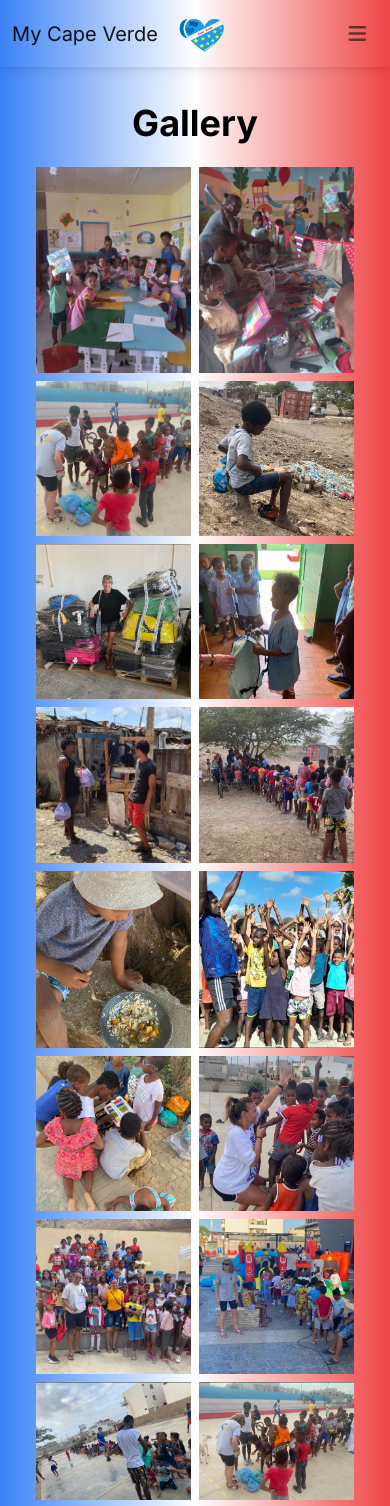
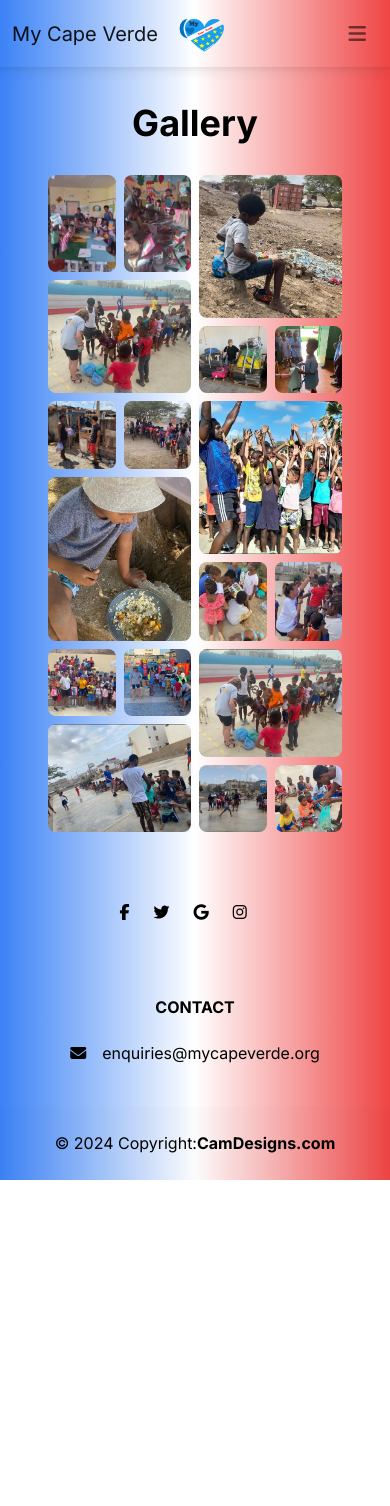
Before and after one commit to jacam666/capeverde, a Next.js app: page /galleryPage in a window 390 px wide. Shown: the top 1506 px of the page. After the commit the page ends 1180 px from the top, so only its background shows below. Built offline with nearby package versions, Linux system fonts and the light colour scheme.

Commit message:
added react modal to gallery page

```diff
--- a/package.json
+++ b/package.json
@@ -17,17 +17,19 @@
     "clsx": "^2.1.1",
     "lucide-react": "^0.378.0",
     "mdb-react-ui-kit": "^8.0.0",
-    "next": "14.2.3",
+    "next": "^14.2.4",
     "react": "^18",
     "react-bootstrap": "^2.10.2",
     "react-dom": "^18",
     "react-markdown": "^9.0.1",
+    "react-modal": "^3.16.1",
     "tailwind-merge": "^2.3.0"
   },
   "devDependencies": {
     "@types/node": "^20",
     "@types/react": "^18",
     "@types/react-dom": "^18",
+    "@types/react-modal": "^3.16.3",
     "eslint": "^8",
     "eslint-config-next": "14.2.3",
     "postcss": "^8",
--- a/src/app/components/ResponsiveNavbar.tsx
+++ b/src/app/components/ResponsiveNavbar.tsx
@@ -40,7 +40,7 @@ export default function ResponsiveNavbar() {
                         <MDBNavbarLink className='text-black' href='./donatePage'>Donate</MDBNavbarLink>
                         <MDBNavbarLink className='text-black' href='./galleryPage'>Gallery</MDBNavbarLink>
                         <MDBNavbarLink className='text-black' href='./ourTeam'>Our Team</MDBNavbarLink>
-                        {/* <MDBNavbarLink className='text-black' href='./blogPage'>Blog</MDBNavbarLink> */}
+                        <MDBNavbarLink className='text-black' href='./blogPage'>Blog</MDBNavbarLink>
                     </MDBNavbarNav>
                 </MDBCollapse>
             </MDBContainer>
--- a/src/app/donatePage/page.tsx
+++ b/src/app/donatePage/page.tsx
@@ -1,7 +1,7 @@
 import 'mdb-react-ui-kit/dist/css/mdb.min.css';
 import ResponsiveNavbar from "../components/ResponsiveNavbar"
 import DonateButton from '../components/DonateButton';
-import Footer from '../components/Footer';
+//import Footer from '../components/Footer';
 import SmallerFooter from '../components/SmallerFooter';
 
 
--- a/src/app/galleryPage/page.tsx
+++ b/src/app/galleryPage/page.tsx
@@ -1,106 +1,157 @@
+"use client"
+
+import React, { useState } from 'react';
 import ResponsiveNavbar from "../components/ResponsiveNavbar";
 import SmallerFooter from "../components/SmallerFooter";
+import Modal from 'react-modal';
+
+Modal.setAppElement(document.body); // Use document.body if #__next does not exist
+
+const customStyles = {
+    content: {
+        top: '50%',
+        left: '50%',
+        right: 'auto',
+        bottom: 'auto',
+        marginRight: '-50%',
+        transform: 'translate(-50%, -50%)',
+    },
+};
 
 export default function Gallery() {
+    const [modalIsOpen, setIsOpen] = useState(false);
+    const [selectedImage, setSelectedImage] = useState('');
+
+    function openModal(imageSrc: string) {
+        setSelectedImage(imageSrc);
+        setIsOpen(true);
+    }
+
+    function closeModal() {
+        setIsOpen(false);
+        setSelectedImage('');
+    }
+
+    const images = [
+        "/images/gallery13.jpg",
+        "/images/WhatsApp Image 2024-05-19 at 11.31.19_a0b6af57.jpg",
+        "images/gallery14.jpg",
+        "/images/gallery15.jpg",
+        "/images/WhatsApp Image gallery.jpg",
+        "/images/WhatsApp Image 2024-05-19 at 11.24.jpg",
+        "/images/shanty.jpg",
+        "/images/gallery1.jpg",
+        "/images/gallery2.jpg",
+        "/images/gallery3.jpg",
+        "/images/gallery4.jpg",
+        "/images/gallery5.jpg",
+        "/images/gallery6.jpg",
+        "/images/gallery7.jpg",
+        "/images/gallery8.jpg",
+        "/images/gallery9.jpg",
+        "/images/gallery10.jpg",
+        "/images/gallery11.jpg"
+    ];
+
     return (
-        <div className=" bg-gradient-to-r from-blue-500 via-white to-red-500">
+        <div className="bg-gradient-to-r from-blue-500 via-white to-red-500">
             <ResponsiveNavbar />
-            <div className="p-9  bg-gradient-to-r from-blue-500 via-white to-red-500">
-                <h1 className="text-4xl font-bold text-black mb-4 text-center">Gallery</h1>
-                <div className="grid grid-cols-2 gap-2">
-                    <div className="flex justify-center">
-                        <div className="image-container">
-                            <img src="/images/gallery13.jpg" alt="Image 1" className="max-w-full " />
+            <div className="p-9 bg-gradient-to-r from-blue-500 via-white to-red-500">
+                <h1 className="text-4xl sm:text-6xl lg:text-7xl font-bold text-black mb-4 text-center">Gallery</h1>
+                <div className="container mx-auto sm:px-5 py-2 lg:px-32 lg:pt-12">
+                    <div className="-m-1 flex flex-wrap md:-m-2">
+                        <div className="flex w-1/2 flex-wrap">
+                            {images.slice(0, 3).map((src, index) => (
+                                <div key={index} className={`w-${index === 2 ? "full" : "1/2"} p-1 md:p-2`}>
+                                    <img
+                                        alt="gallery"
+                                        className="block h-full w-full rounded-lg object-cover object-center cursor-pointer"
+                                        src={src}
+                                        onClick={() => openModal(src)}
+                                    />
                                 </div>
+                            ))}
                         </div>
-                    <div className="flex justify-center">
-                        <div className="image-container">
-                            <img src="/images/WhatsApp Image 2024-05-19 at 11.31.19_a0b6af57.jpg" alt="image-2" className="max-w-full " />
+                        <div className="flex w-1/2 flex-wrap">
+                            {images.slice(3, 6).map((src, index) => (
+                                <div key={index} className={`w-${index === 0 ? "full" : "1/2"} p-1 md:p-2`}>
+                                    <img
+                                        alt="gallery"
+                                        className="block h-full w-full rounded-lg object-cover object-center cursor-pointer"
+                                        src={src}
+                                        onClick={() => openModal(src)}
+                                    />
                                 </div>
+                            ))}
                         </div>
-                    <div className="flex justify-center">
-                        <div className="image-container">
-                            <img src="images/gallery14.jpg" alt="Image 4" className="max-w-full " />
+                        <div className="flex w-1/2 flex-wrap">
+                            {images.slice(6, 9).map((src, index) => (
+                                <div key={index} className={`w-${index === 2 ? "full" : "1/2"} p-1 md:p-2`}>
+                                    <img
+                                        alt="gallery"
+                                        className="block h-full w-full rounded-lg object-cover object-center cursor-pointer"
+                                        src={src}
+                                        onClick={() => openModal(src)}
+                                    />
                                 </div>
+                            ))}
                         </div>
-                    <div className="flex justify-center">
-                        <div className="image-container">
-                            <img src="/images/gallery15.jpg" alt="Image 5" className="max-w-full " />
+                        <div className="flex w-1/2 flex-wrap">
+                            {images.slice(9, 12).map((src, index) => (
+                                <div key={index} className={`w-${index === 0 ? "full" : "1/2"} p-1 md:p-2`}>
+                                    <img
+                                        alt="gallery"
+                                        className="block h-full w-full rounded-lg object-cover object-center cursor-pointer"
+                                        src={src}
+                                        onClick={() => openModal(src)}
+                                    />
                                 </div>
+                            ))}
                         </div>
-                    <div className="flex justify-center">
-                        <div className="image-container">
-                            <img src="/images/WhatsApp Image gallery.jpg" alt="Image 6" className="max-w-full " />
+                        <div className="flex w-1/2 flex-wrap">
+                            {images.slice(12, 15).map((src, index) => (
+                                <div key={index} className={`w-${index === 2 ? "full" : "1/2"} p-1 md:p-2`}>
+                                    <img
+                                        alt="gallery"
+                                        className="block h-full w-full rounded-lg object-cover object-center cursor-pointer"
+                                        src={src}
+                                        onClick={() => openModal(src)}
+                                    />
                                 </div>
+                            ))}
                         </div>
-                    <div className="flex justify-center">
-                        <div className="image-container">
-                            <img src="/images/WhatsApp Image 2024-05-19 at 11.24.jpg" alt="Image 8" className="max-w-full " />
+                        <div className="flex w-1/2 flex-wrap">
+                            {images.slice(15, 18).map((src, index) => (
+                                <div key={index} className={`w-${index === 0 ? "full" : "1/2"} p-1 md:p-2`}>
+                                    <img
+                                        alt="gallery"
+                                        className="block h-full w-full rounded-lg object-cover object-center cursor-pointer"
+                                        src={src}
+                                        onClick={() => openModal(src)}
+                                    />
                                 </div>
-                    </div>
-                    <div className="flex justify-center">
-                        <div className="image-container">
-                            <img src="/images/shanty.jpg" alt="Image 12" className="max-w-full " />
-                        </div>
-                    </div>
-                    <div className="flex justify-center">
-                        <div className="image-container">
-                            <img src="/images/gallery1.jpg" alt="Image 13" className="max-w-full " />
-                        </div>
-                    </div>
-                    <div className="flex justify-center">
-                        <div className="image-container">
-                            <img src="/images/gallery2.jpg" alt="Image 15" className="max-w-full " />
-                        </div>
-                    </div>
-                    <div className="flex justify-center">
-                        <div className="image-container">
-                            <img src="/images/gallery3.jpg" alt="Image 16" className="max-w-full " />
-                        </div>
-                    </div>
-                    <div className="flex justify-center">
-                        <div className="image-container">
-                            <img src="/images/gallery4.jpg" alt="Image 17" className="max-w-full " />
-                        </div>
-                    </div>
-                    <div className="flex justify-center">
-                        <div className="image-container">
-                            <img src="/images/gallery5.jpg" alt="Image 18" className="max-w-full " />
-                        </div>
-                    </div>
-                    <div className="flex justify-center">
-                        <div className="image-container">
-                            <img src="/images/gallery6.jpg" alt="Image 19" className="max-w-full " />
-                        </div>
-                    </div>
-                    <div className="flex justify-center">
-                        <div className="image-container">
-                            <img src="/images/gallery7.jpg" alt="Image 20" className="max-w-full " />
-                        </div>
-                    </div>
-                    <div className="flex justify-center">
-                        <div className="image-container">
-                            <img src="/images/gallery8.jpg" alt="Image 21" className="max-w-full " />
-                        </div>
-                    </div>
-                    <div className="flex justify-center">
-                        <div className="image-container">
-                            <img src="/images/gallery9.jpg" alt="Image 22" className="max-w-full " />
-                        </div>
-                    </div>
-                    <div className="flex justify-center">
-                        <div className="image-container">
-                            <img src="/images/gallery10.jpg" alt="Image 23" className="max-w-full " />
-                        </div>
-                    </div>
-                    <div className="flex justify-center">
-                        <div className="image-container">
-                            <img src="/images/gallery11.jpg" alt="Image 24" className="max-w-full " />
+                            ))}
                         </div>
                     </div>
                 </div>
+                <Modal
+                    isOpen={modalIsOpen}
+                    onRequestClose={closeModal}
+                    style={customStyles}
+                    contentLabel="Image Modal"
+                >
+                    <div className="flex flex-col items-center">
+                        <img src={selectedImage} alt="Selected" className="max-w-full max-h-[80vh]" />
+                        <button
+                            className="mt-4 bg-red-500 text-white px-4 py-2 rounded"
+                            onClick={closeModal}
+                        >
+                            Close
+                        </button>
                     </div>
-            <SmallerFooter/>
+                </Modal>
+            </div>
+            <SmallerFooter />
         </div>
     );
 }
```
Also changed, not shown: src/app/blogPage/page.tsx (+14 -4 lines), 1 other file (tests, documents, lock files or other folders). Lines whose indentation alone changed are shown as unchanged.
